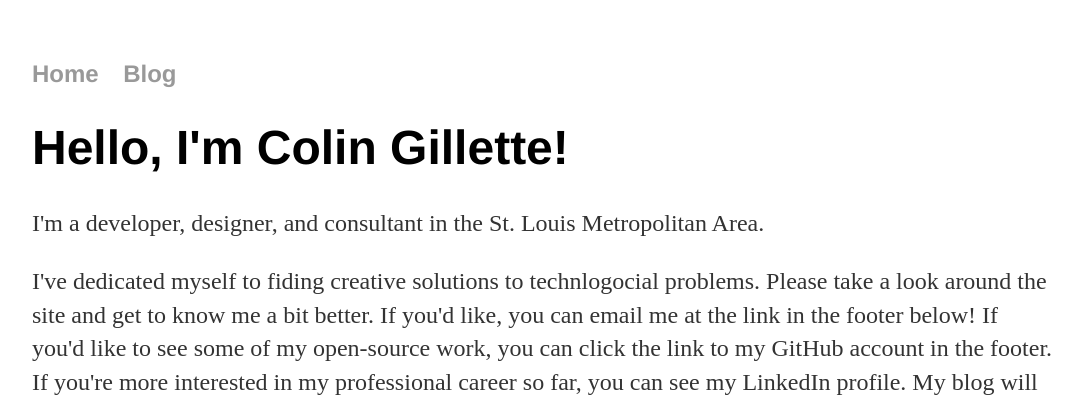
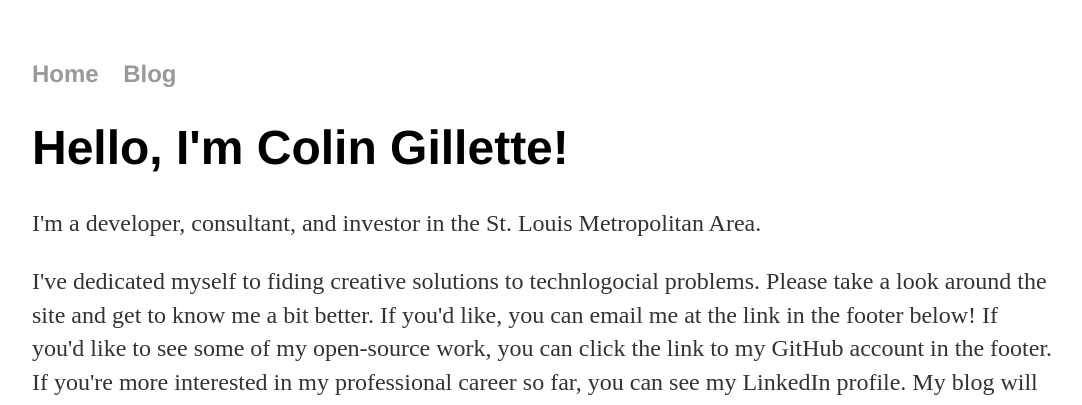
Before and after one commit to colingillette/colingillette.github.io, a Jekyll site: the page built from index.html, in a window 1280 px wide. Shown: the top 405 px of the page, without its empty margins (96-1178 px from the left). Built offline with Jekyll 4.4.1, drawn with Linux system fonts in a browser that asks for light colours.

```diff
--- a/index.html
+++ b/index.html
@@ -1,11 +1,11 @@
 ---
 layout: default
-title: Colin Alexander Gillette, Software Developer
+title: Colin Alexander Gillette
 ---
 <div class="blurb">
     <h1>Hello, I'm Colin Gillette!</h1>
     <p>
-        I'm a developer, designer, and consultant in the St. Louis Metropolitan Area.
+        I'm a developer, consultant, and investor in the St. Louis Metropolitan Area.
     </p>
     <p>
         I've dedicated myself to fiding creative solutions to technlogocial problems.
```
Also changed, not shown: _posts/2022-01-04-three-saints-beer.md (deleted, +0 -21 lines), _posts/2022-07-30-start-of-stocks.md (added, +11 -0 lines).
